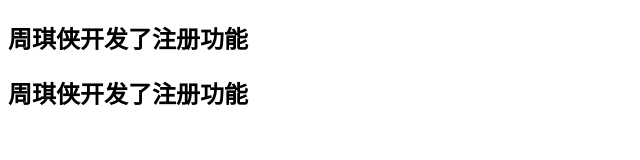
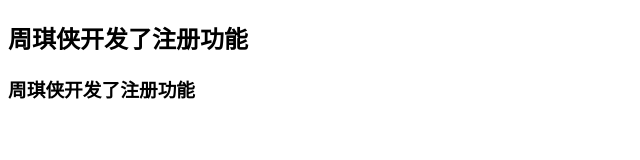
Before and after one commit to zhouqixia123/test, a plain HTML site: page index.html in a window 1280 px wide. Shown: the whole page, without its empty margins (0-640 px from the left). Drawn offline with Linux system fonts and the light colour scheme.

Commit message:
周琪侠

```diff
--- a/index.html
+++ b/index.html
@@ -10,8 +10,7 @@
 
 <body>
         <h2>周琪侠开发了注册功能</h2>
-        <h2>周琪侠开发了注册功能</h2>
-
+        <h3>周琪侠开发了注册功能</h>
 </body>
 
 </html>
```
